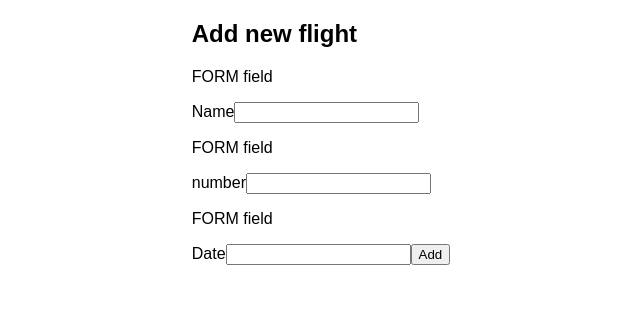
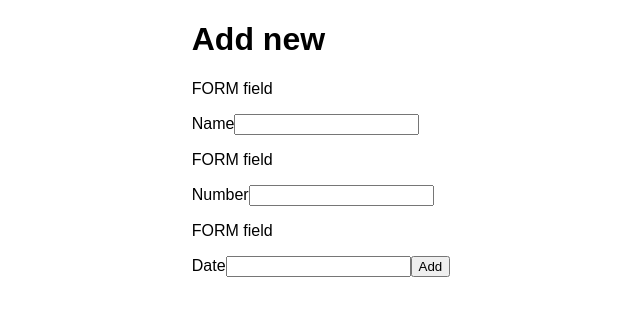
Before and after one commit to karolinaskorupska/cloudservices, a React (Create React App) app: page /add-flight in a window 1280 px wide. Shown: the top 316 px of the page, without its empty margins (319-959 px from the left). Built offline with nearby package versions, Linux system fonts and the light colour scheme.

Commit message:
context, form, addFlight

```diff
--- a/package.json
+++ b/package.json
@@ -8,6 +8,7 @@
     "@testing-library/react": "^13.2.0",
     "@testing-library/user-event": "^13.5.0",
     "react": "^18.1.0",
+    "react-context": "^0.0.3",
     "react-dom": "^18.1.0",
     "react-responsive-carousel": "^3.2.23",
     "react-router-dom": "^6.3.0",
--- a/src/components/Form/Form.js
+++ /dev/null
@@ -1,18 +0,0 @@
-import React from 'react';
-import FormField from 'components/FormField/FormField';
-
-const Form = ({ handleAddFlight, formValues, handleInputChange }) => {
-  return (
-    <>
-      <form onSubmit={handleAddFlight}>
-        <h2>Add new flight</h2>
-        <FormField label="Name" id="flightName" name="flightName" value={formValues.flightName} onChange={handleInputChange} />
-        <FormField label="number" id="flightNumber" name="flightNumber" value={formValues.flighNumber} onChange={handleInputChange} />
-        <FormField label="Date" id="flightDate" name="flightDate" value={formValues.flightDate} onChange={handleInputChange} />
-        <button type="submit">Add</button>
-      </form>
-    </>
-  );
-};
-
-export default Form;
--- a/src/components/FormField/FormField.js
+++ b/src/components/FormField/FormField.js
@@ -1,5 +1,4 @@
 import React from 'react';
-import styled from 'styled-components';
 import PropTypes from 'prop-types';
 
 const FormField = ({ onChange, value, label, name, id, type = 'text' }) => {
--- /dev/null
+++ b/src/components/templates/MainTemplate.js
@@ -0,0 +1,7 @@
+import React from 'react';
+
+const MainTemplate = ({ children }) => {
+  return <>{children}</>;
+};
+
+export default MainTemplate;
--- /dev/null
+++ b/src/providers/FlightsProvider.js
@@ -0,0 +1,33 @@
+import React, { useState } from 'react';
+import { flights as flightsData } from 'data/flights';
+
+export const FlightsContext = React.createContext({
+  flights: [],
+  handleAddFlight: () => {},
+});
+
+const FlightsProvider = ({ children }) => {
+  const [flights, setFlights] = useState(flightsData);
+
+  const handleAddFlight = (values) => {
+    const newFlight = {
+      flightName: values.flightName,
+      flightNumber: values.flightNumber,
+      flightDate: values.flightDate,
+    };
+
+    setFlights([newFlight, ...flights]);
+  };
+  return (
+    <FlightsContext.Provider
+      value={{
+        flights,
+        handleAddFlight,
+      }}
+    >
+      {children}
+    </FlightsContext.Provider>
+  );
+};
+
+export default FlightsProvider;
--- a/src/views/AddFlight.js
+++ b/src/views/AddFlight.js
@@ -1,25 +1,39 @@
-import React from 'react';
-import PropTypes from 'prop-types';
+import React, { useState, useContext } from 'react';
 import FormField from 'components/FormField/FormField';
-import { FlightShape } from 'types';
-import { ViewWrapper } from 'components/VievWrapper/ViewWrapper';
+import { FlightsContext } from 'providers/FlightsProvider';
 
-const AddFlight = ({ handleAddFlight, formValues, handleInputChange }) => {
+const initialFormState = {
+  flightName: '',
+  flightNumber: '',
+  flightDate: '',
+};
+
+const AddFlight = () => {
+  const [formValues, setFormValues] = useState(initialFormState);
+  const { handleAddFlight } = useContext(FlightsContext);
+
+  const handleInputChange = (e) => {
+    setFormValues({
+      ...formValues,
+      [e.target.name]: e.target.value,
+    });
+  };
+
+  const handleSubmitFlight = (e) => {
+    e.preventDefault();
+    handleAddFlight(formValues);
+    setFormValues(initialFormState);
+  };
+
   return (
-    <ViewWrapper as="form" onSubmit={handleAddFlight}>
-      <h2>Add Custom Flight</h2>
-      <FormField label="Name" id="name" name="name" value={formValues.name} onChange={handleInputChange} />
-      <FormField label="Number" id="number" name="number" value={formValues.number} onChange={handleInputChange} />
-      <FormField label="Date" id="date" name="date" value={formValues.date} onChange={handleInputChange} />
+    <form onSubmit={handleSubmitFlight}>
+      <h1>Add new</h1>
+      <FormField label="Name" id="flightName" name="flightName" value={formValues.flightName} onChange={handleInputChange} />
+      <FormField label="Number" id="flightNumber" name="flightNumber" value={formValues.flightNumber} onChange={handleInputChange} />
+      <FormField label="Date" id="flightDate" name="flightDate" value={formValues.flightDate} onChange={handleInputChange} />
       <button type="submit">Add</button>
-    </ViewWrapper>
+    </form>
   );
 };
 
-AddFlight.propTypes = {
-  handleAddUser: PropTypes.func,
-  formValues: PropTypes.shape(FlightShape),
-  handleInputChange: PropTypes.func,
-};
-
 export default AddFlight;
--- /dev/null
+++ b/src/views/Dashboard.js
@@ -0,0 +1,15 @@
+import React, { useContext } from 'react';
+import FlightsList from 'components/FlightsList/FlightsList';
+import { FlightsContext } from 'providers/FlightsProvider';
+
+const Dashboard = () => {
+  const { flights } = useContext(FlightsContext);
+
+  return (
+    <>
+      <FlightsList flights={flights} />
+    </>
+  );
+};
+
+export default Dashboard;
--- a/src/views/Root.js
+++ b/src/views/Root.js
@@ -1,61 +1,31 @@
-import React, { useState } from 'react';
-import FlightsList from 'components/FlightsList/FlightsList';
+import React from 'react';
 import { ThemeProvider } from 'styled-components';
-import { GlobalStyles } from 'assets/styles/globalStyles';
+import { GlobalStyles } from '../assets/styles/globalStyles';
 import { theme } from 'assets/styles/theme';
 import { Wrapper } from './Root.styles';
 import { BrowserRouter as Router, Routes, Route } from 'react-router-dom';
-import Subpage from './Subpage';
-import { flights as flightsData } from 'data/flights';
-import Form from 'components/Form/Form';
-
-const initialFormState = {
-  name: '',
-  number: '',
-  date: '',
-};
+import AddFlight from 'views/AddFlight';
+import Dashboard from 'views/Dashboard';
+import FlightsProvider from 'providers/FlightsProvider';
+import MainTemplate from 'components/templates/MainTemplate';
 
 const Root = () => {
-  const [flights, setFlights] = useState(flightsData);
-  const [formValues, setFormValues] = useState(initialFormState);
-
-  const handleInputChange = (e) => {
-    console.log(formValues);
-    setFormValues({
-      ...formValues,
-      [e.target.name]: e.target.value,
-    });
-  };
-
-  const handleAddFlight = (e) => {
-    e.preventDefault();
-    const newFlight = {
-      flightName: formValues.flightName,
-      flightNumber: formValues.flightNumber,
-      flightDate: formValues.flightDate,
-    };
-
-    setFlights([newFlight, ...flights]);
-    setFormValues(initialFormState);
-  };
-
   return (
     <Router>
       <ThemeProvider theme={theme}>
         <GlobalStyles />
-        <Wrapper>
-          <Routes>
-            <Route
-              path="/add-flight"
-              element={<Form formValues={formValues} handleAddFlight={handleAddFlight} handleInputChange={handleInputChange} />}
-            />
-            <Route path="/subpage" element={<Subpage />} />
-            <Route path="/" element={<FlightsList />} />
-          </Routes>
-        </Wrapper>
+        <MainTemplate>
+          <FlightsProvider>
+            <Wrapper>
+              <Routes>
+                <Route path="/add-flight" element={<AddFlight />} />
+                <Route path="/" element={<Dashboard />} />
+              </Routes>
+            </Wrapper>
+          </FlightsProvider>
+        </MainTemplate>
       </ThemeProvider>
     </Router>
   );
 };
-
 export default Root;
```
Also changed, not shown: 1 other file (tests, documents, lock files or other folders).
